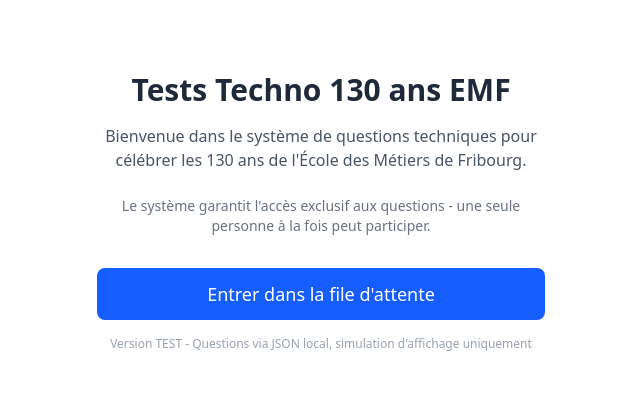
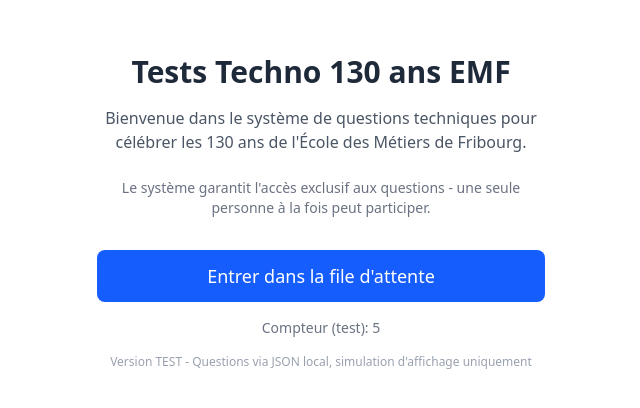
Before and after one commit to valleliant/tests-techno-130-ans-EMF, a Next.js app: page / in a window 1280 px wide. Shown: the part 188-596 px from the top of the page, without its empty margins (319-959 px from the left). Built offline with nearby package versions, Linux system fonts and the light colour scheme.

Commit message:
v0.20 - version standalone 5

```diff
--- a/src/app/_components/HomeClient.tsx
+++ b/src/app/_components/HomeClient.tsx
@@ -8,6 +8,7 @@
   const searchParams = useSearchParams();
   const [isLoading, setIsLoading] = useState(false);
   const autoTriggeredRef = useRef(false);
+  const [secondsCounter, setSecondsCounter] = useState(0);
 
   const handleEnterQueue = useCallback(async () => {
     setIsLoading(true);
@@ -39,6 +40,14 @@
     }
   }, [searchParams, isLoading, handleEnterQueue]);
 
+  // Compteur simple qui s'incrémente chaque seconde
+  useEffect(() => {
+    const intervalId = setInterval(() => {
+      setSecondsCounter((prev) => prev + 1);
+    }, 1000);
+    return () => clearInterval(intervalId);
+  }, []);
+
   return (
     <div className="min-h-screen flex items-center justify-center p-8">
       <div className="max-w-md w-full">
@@ -60,6 +69,9 @@
           >
             {isLoading ? 'Entrée en cours...' : 'Entrer dans la file d\'attente'}
           </button>
+          <div className="text-center text-sm text-gray-500">
+            Compteur (test): {secondsCounter}
+          </div>
 
           <div className="text-xs text-gray-400 text-center">
             Version TEST - Questions via JSON local, simulation d&apos;affichage uniquement
```
